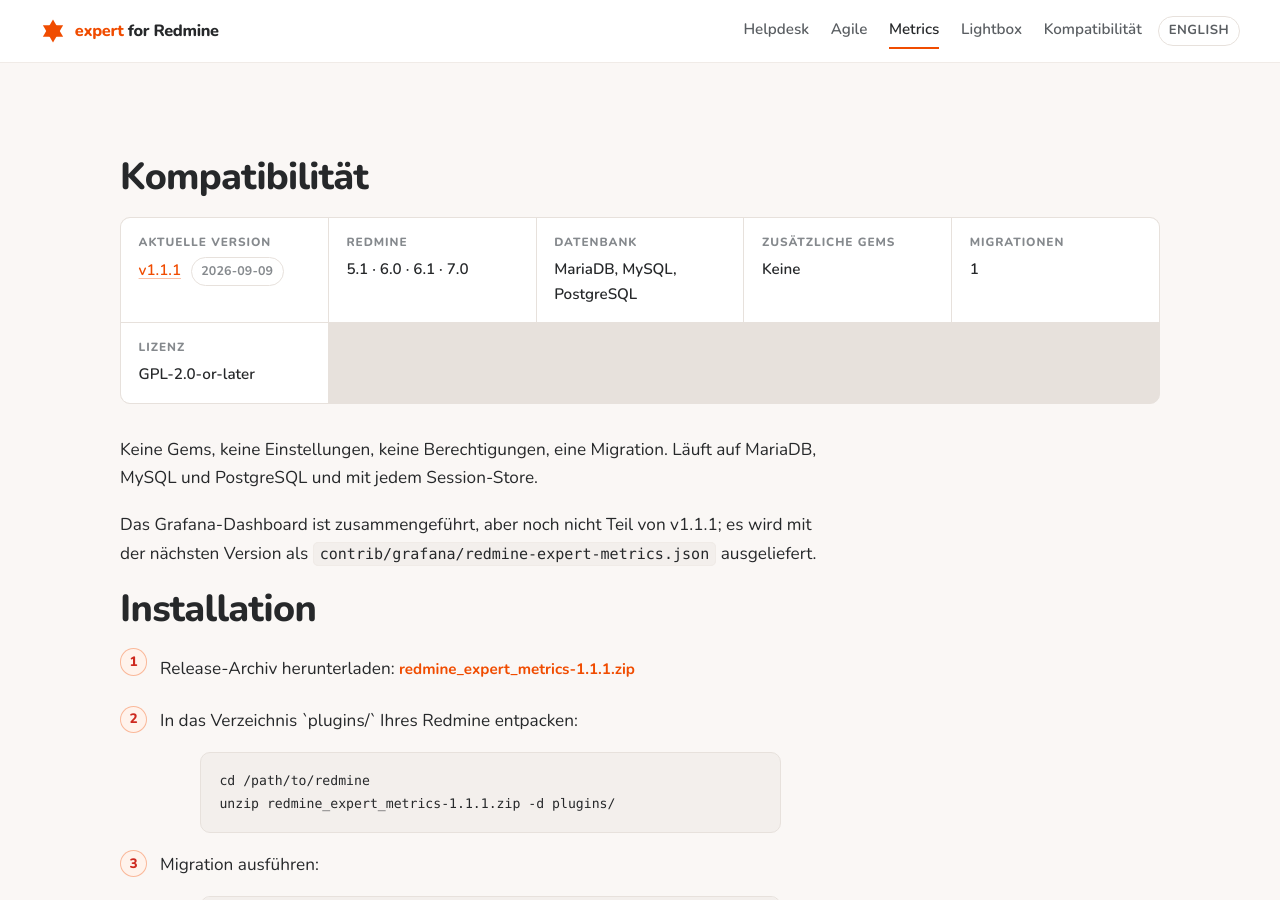
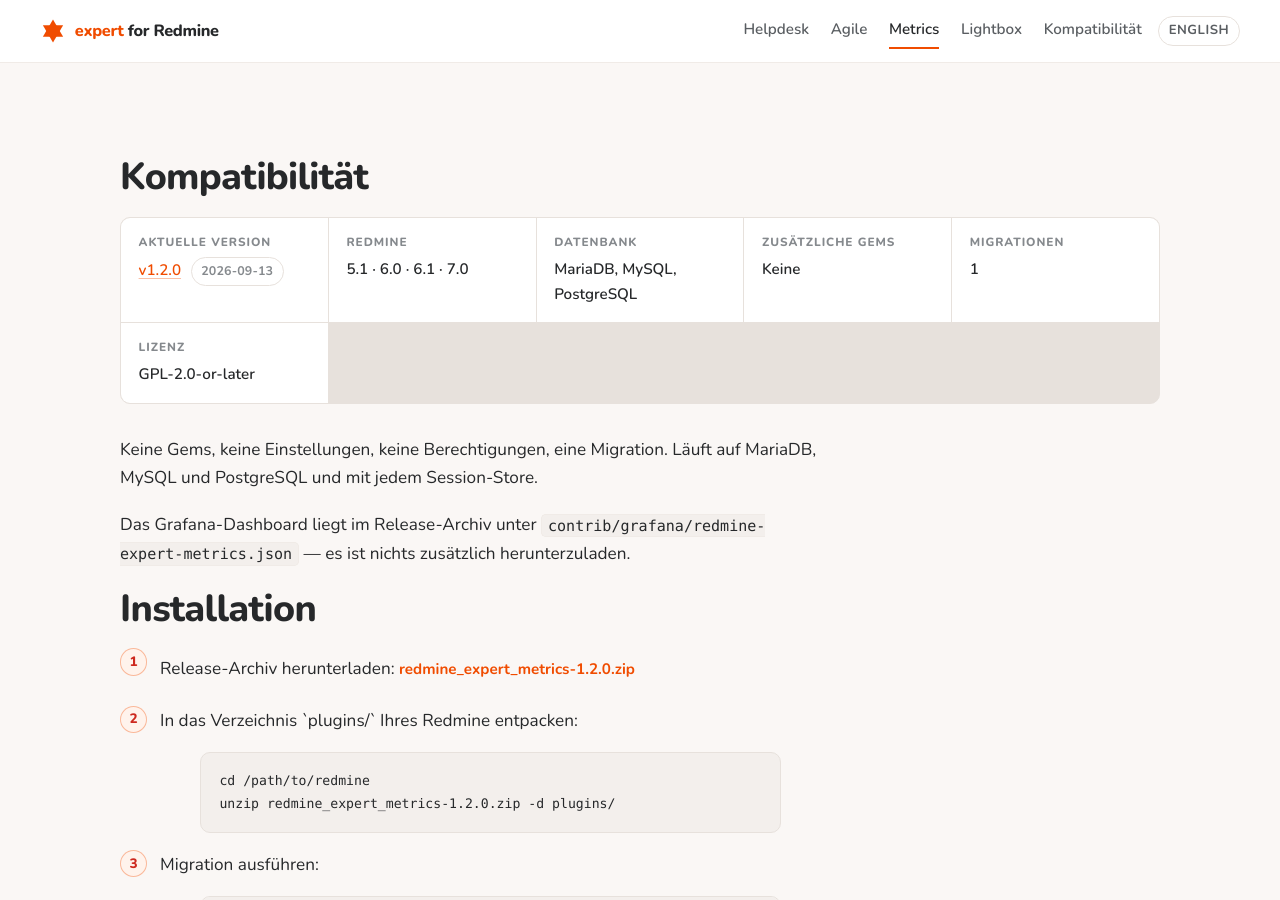
Before and after one commit to expertZentrale/redmine-plugins, a Jekyll site: the page built from de/metrics.md, in a window 1280 px wide and 900 px high, scrolled down 4309 px. Built offline with Jekyll 4.4.1, drawn with Linux system fonts in a browser that asks for light colours; some of the changed text lies outside the part shown.

Commit message:
Changed: pick up helpdesk 0.9.2 and metrics 1.2.0
metrics 1.2.0 includes the Grafana dashboard, so the caveat saying it was
not in the current release comes out. Verified in the published archive:
contrib/grafana/redmine-expert-metrics.json is in the tarball, and
scripts/ and docs/ are not - the seed and the screenshots are dev tooling
and stay out.

helpdesk 0.9.2 is the gem-requirements correction, which matters to
anyone installing on Redmine 7: the previous release's README told them
they needed no gems, then the migration failed on a missing base64.

Co-Authored-By: Claude Opus 5 (1M context) <noreply@anthropic.com>

```diff
--- a/_data/releases.yml
+++ b/_data/releases.yml
@@ -2,12 +2,12 @@
 # Refreshed on every Pages build and by a weekly cron; the committed copy is
 # what a local `jekyll serve` and the first deploy read.
 helpdesk:
-  tag: v0.9.1
-  version: 0.9.1
-  published_at: '2026-09-11'
-  html_url: https://github.com/expertZentrale/redmine_expert_helpdesk/releases/tag/v0.9.1
-  zip_url: https://github.com/expertZentrale/redmine_expert_helpdesk/releases/download/v0.9.1/redmine_expert_helpdesk-0.9.1.zip
-  tar_url: https://github.com/expertZentrale/redmine_expert_helpdesk/releases/download/v0.9.1/redmine_expert_helpdesk-0.9.1.tar.gz
+  tag: v0.9.2
+  version: 0.9.2
+  published_at: '2026-09-13'
+  html_url: https://github.com/expertZentrale/redmine_expert_helpdesk/releases/tag/v0.9.2
+  zip_url: https://github.com/expertZentrale/redmine_expert_helpdesk/releases/download/v0.9.2/redmine_expert_helpdesk-0.9.2.zip
+  tar_url: https://github.com/expertZentrale/redmine_expert_helpdesk/releases/download/v0.9.2/redmine_expert_helpdesk-0.9.2.tar.gz
 agile:
   tag: v0.3.1
   version: 0.3.1
@@ -16,12 +16,12 @@ agile:
   zip_url: https://github.com/expertZentrale/redmine_expert_agile/releases/download/v0.3.1/redmine_expert_agile-0.3.1.zip
   tar_url: https://github.com/expertZentrale/redmine_expert_agile/releases/download/v0.3.1/redmine_expert_agile-0.3.1.tar.gz
 metrics:
-  tag: v1.1.1
-  version: 1.1.1
-  published_at: '2026-09-09'
-  html_url: https://github.com/expertZentrale/redmine_expert_metrics/releases/tag/v1.1.1
-  zip_url: https://github.com/expertZentrale/redmine_expert_metrics/releases/download/v1.1.1/redmine_expert_metrics-1.1.1.zip
-  tar_url: https://github.com/expertZentrale/redmine_expert_metrics/releases/download/v1.1.1/redmine_expert_metrics-1.1.1.tar.gz
+  tag: v1.2.0
+  version: 1.2.0
+  published_at: '2026-09-13'
+  html_url: https://github.com/expertZentrale/redmine_expert_metrics/releases/tag/v1.2.0
+  zip_url: https://github.com/expertZentrale/redmine_expert_metrics/releases/download/v1.2.0/redmine_expert_metrics-1.2.0.zip
+  tar_url: https://github.com/expertZentrale/redmine_expert_metrics/releases/download/v1.2.0/redmine_expert_metrics-1.2.0.tar.gz
 lightbox:
   tag: v1.1.1
   version: 1.1.1
--- a/de/metrics.md
+++ b/de/metrics.md
@@ -117,9 +117,6 @@ features:
       `max` statt mit `sum` — und verknüpft `up` mit einem 24-Stunden-Rückblick,
       damit ein totes Ziel als 0 erscheint statt zu veralten.
 
-      **Zusammengeführt, aber noch nicht in der aktuellen Version** — es kommt
-      mit der nächsten. Alles, was es zeichnet, liefert `/metrics` schon heute —
-      das Plugin ist auch ohne das Dashboard nützlich.
 
 why:
   - "**Keine Konfiguration und keine Berechtigungen.** Keine Einstellungsseite, keine Rollen zu vergeben. Es arbeitet, sobald es geladen ist."
@@ -144,6 +141,6 @@ install:
 Keine Gems, keine Einstellungen, keine Berechtigungen, eine Migration. Läuft auf
 MariaDB, MySQL und PostgreSQL und mit jedem Session-Store.
 
-Das Grafana-Dashboard ist zusammengeführt, aber noch nicht Teil von
-{{ site.data.releases.metrics.tag }}; es wird mit der nächsten Version als
-`contrib/grafana/redmine-expert-metrics.json` ausgeliefert.
+Das Grafana-Dashboard liegt im Release-Archiv unter
+`contrib/grafana/redmine-expert-metrics.json` — es ist nichts zusätzlich
+herunterzuladen.
```
Also changed, not shown: metrics.md (+2 -6 lines).
